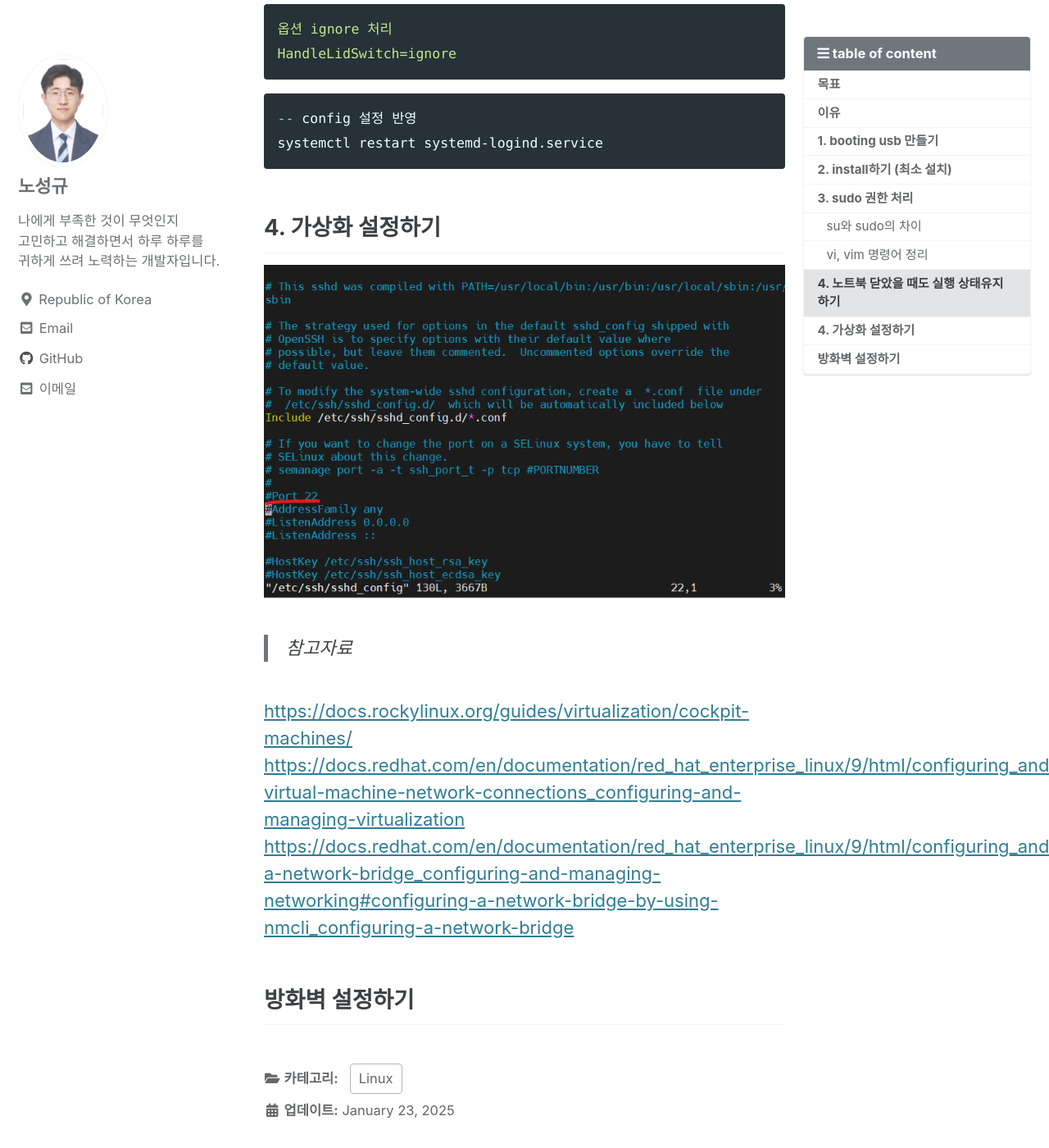
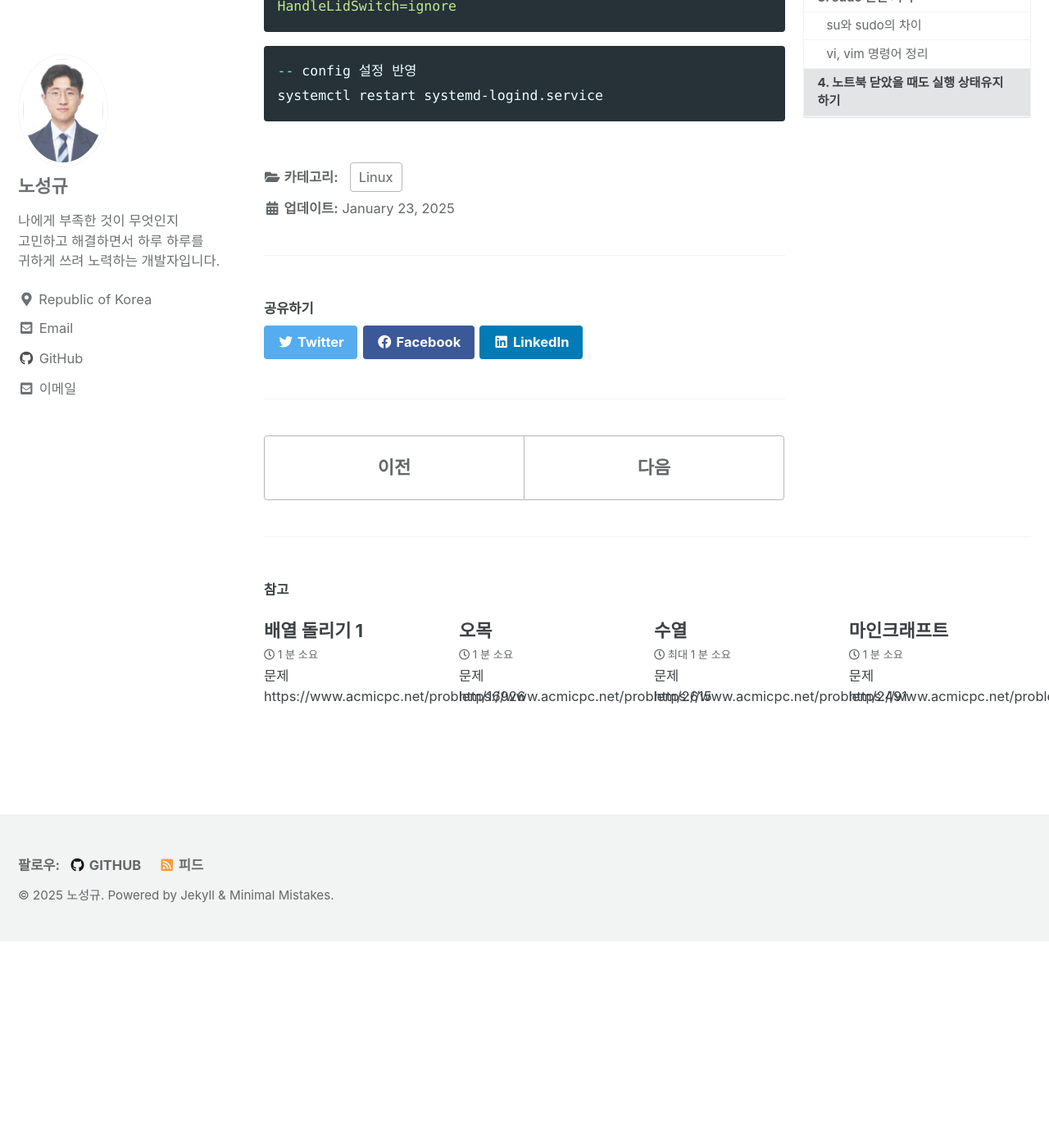
Before and after one commit to nsnnsn12/nsnnsn12.github.io, a Jekyll site: the page built from _til/linux/linux-1.md, in a window 1280 px wide and 1400 px high, scrolled down 2653 px. Shown: the whole window at 82% size. Built offline with Jekyll 4.4.1, drawn with Linux system fonts in a browser that asks for light colours; cached includes are drawn as plain includes; after the commit the page ends 3801 px from its top, so only the background shows below that; some of the changed text lies outside the part shown.

Commit message:
리눅스 서버 설치 내용 정리

````diff
--- a/_til/linux/linux-1.md
+++ b/_til/linux/linux-1.md
@@ -28,8 +28,7 @@ toc_sticky: true # 마우스 스크롤과 함께 내려갈 것인지 설정
 4. Cloud는 돈이 든다.
 
 > 참고 자료
-
-- <https://docs.rockylinux.org/guides/installation/>
+> <https://docs.rockylinux.org/guides/installation/>
 
 ## 1. booting usb 만들기
 
@@ -41,7 +40,7 @@ toc_sticky: true # 마우스 스크롤과 함께 내려갈 것인지 설정
     참고링크: <https://rufus.ie/ko/>
 
 > rocky linux download 페이지
-- <https://www.rockylinux.org/download/>
+> <https://www.rockylinux.org/download/>
 
 ## 2. install하기 (최소 설치)
 
@@ -49,10 +48,12 @@ toc_sticky: true # 마우스 스크롤과 함께 내려갈 것인지 설정
 
 ### su와 sudo의 차이
 
-- su(Switch User) => 현재 계정을 로그아웃하지 않고 다른 계정으로 전환
-- sudo(SuperUser Do)
-    현재 계정에서 단순히 root 권한 만을 빌리는 것
-    즉, 하나의 명령에 대하여 일시적으로 root 권한을 사용하는 것.
+su(Switch User)
+현재 계정을 로그아웃하지 않고 다른 계정으로 전환
+
+sudo(SuperUser Do)
+현재 계정에서 단순히 root 권한 만을 빌리는 것
+즉, 하나의 명령에 대하여 일시적으로 root 권한을 사용하는 것.
 
 안전성을 위해 sudo를 사용하는 것이 권장된다.
 하지만 계정이 sudo 명령어를 사용하기 위해서는 권한을 허용해주는 절차가 필요하다.
@@ -88,15 +89,3 @@ HandleLidSwitch=ignore
 -- config 설정 반영
 systemctl restart systemd-logind.service
 ```
-
-
-## 4. 가상화 설정하기
-
-![Modify SSH Port](/assets/images/linux/ssh2.png "SSH 포트 변경")
-
->참고자료
-<https://docs.rockylinux.org/guides/virtualization/cockpit-machines/>
-<https://docs.redhat.com/en/documentation/red_hat_enterprise_linux/9/html/configuring_and_managing_virtualization/configuring-virtual-machine-network-connections_configuring-and-managing-virtualization>
-<https://docs.redhat.com/en/documentation/red_hat_enterprise_linux/9/html/configuring_and_managing_networking/configuring-a-network-bridge_configuring-and-managing-networking#configuring-a-network-bridge-by-using-nmcli_configuring-a-network-bridge>
-
-## 방화벽 설정하기
````
